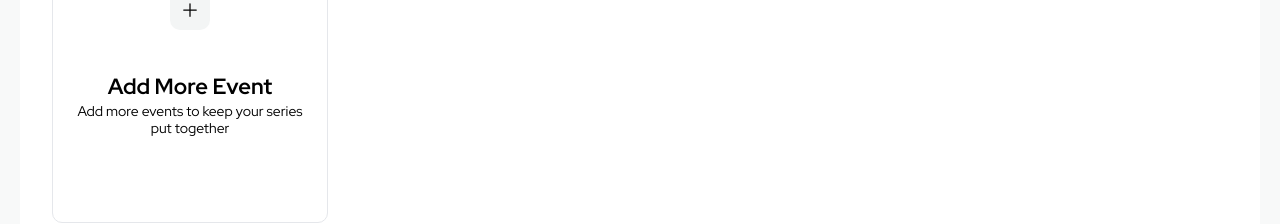
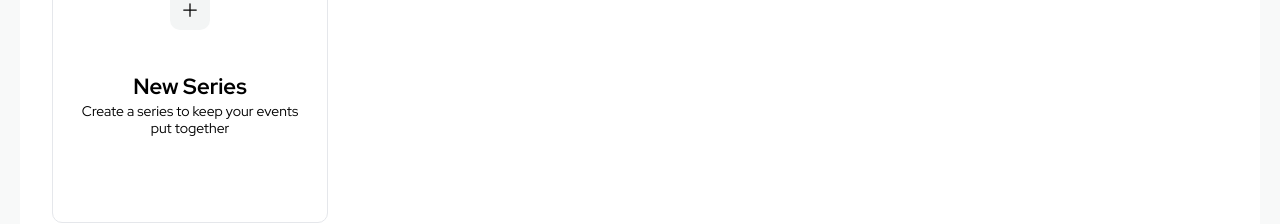
Before and after one commit to dejmartins/partybank-organizer, a Next.js app: page /dashboard/series in a window 1280 px wide. Shown: the part 715-939 px from the top of the page. Built offline with nearby package versions, Linux system fonts and the light colour scheme.

Commit message:
add-more: added mainText and subText props

```diff
--- a/app/dashboard/events/page.tsx
+++ b/app/dashboard/events/page.tsx
@@ -73,7 +73,7 @@ export default function Page() {
               </div>
             ))}
             <div className={`${statusFilter === 'upcoming' ? 'block' : 'hidden'}`}>
-              <AddMore />
+              <AddMore mainText="New Events" subText="Create events to create more memories" />
             </div>
           </div>
         ) : (
--- a/app/dashboard/series/page.tsx
+++ b/app/dashboard/series/page.tsx
@@ -27,7 +27,7 @@ export default async function Page() {
                             </div>
                         ))}
                         <div>
-                            <AddMore />
+                            <AddMore mainText="New Series" subText="Create a series to keep your events put together" />
                         </div>
                     </div>
                 ) : (
--- a/app/ui/dashboard/add-more.tsx
+++ b/app/ui/dashboard/add-more.tsx
@@ -1,13 +1,13 @@
 import { PlusIcon } from "@heroicons/react/24/outline"
 
-export default function AddMore () {
+export default function AddMore ({ mainText, subText }: { mainText: string, subText: string }) {
     return (
         <div className="cursor-pointer border rounded-[10px] h-[320px] p-6 flex flex-col items-center justify-center text-center">
             <div className="h-10 w-10 flex justify-center bg-[#F3F5F5] rounded-[10px] mb-10">
                 <PlusIcon className="w-5" />
             </div>
-            <h3 className="font-[700] text-[22px]">Add More Event</h3>
-            <p className="text-[14px] leading-[17px]">Add more events to keep your series put together</p>
+            <h3 className="font-[700] text-[22px]">{mainText}</h3>
+            <p className="text-[14px] leading-[17px]">{subText}</p>
         </div>
     )
 }
```
